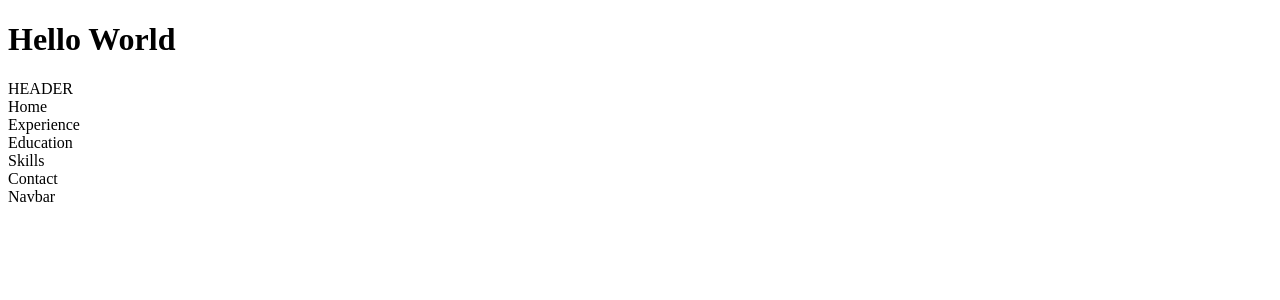
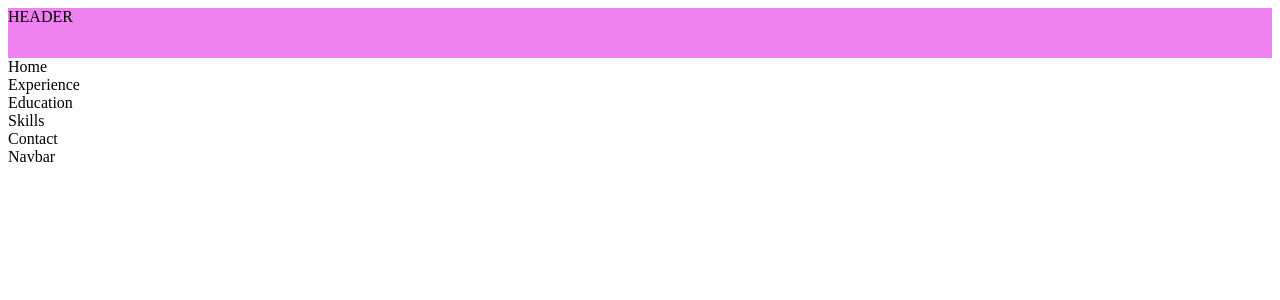
Before and after one commit to Sairazulfiqar/my-portfolio, a React (Create React App) app: page / in a window 1280 px wide. Shown: the top 300 px of the page. Built offline with nearby package versions, Linux system fonts and the light colour scheme.

Commit message:
portfolio

```diff
--- a/src/App.js
+++ b/src/App.js
@@ -11,9 +11,7 @@ import Navbar from "./components/Navbar";
 
 function App() {
   return (
-    <div>
-      <header />
-      <h1>Hello World</h1>
+    <div className='App'>
       <Header />
       <Home/>
       <Experience/>
--- /dev/null
+++ b/src/components/Header.css
@@ -0,0 +1,6 @@
+.Header-main{
+    background-color: violet;
+    width: 100%;
+    height: 50px;
+
+}
--- a/src/components/header.js
+++ b/src/components/header.js
@@ -1,9 +1,11 @@
 import React from 'react';
+import "./Header.css";
 
 export const Header = () => {
     return (
-        <div>
+        <div className='Header-main'>
             HEADER
+            <div> </div>
 
         </div>
     )
```
Also changed, not shown: public/index.html (+0 -9 lines), 1 other file (tests, documents, lock files or other folders).
